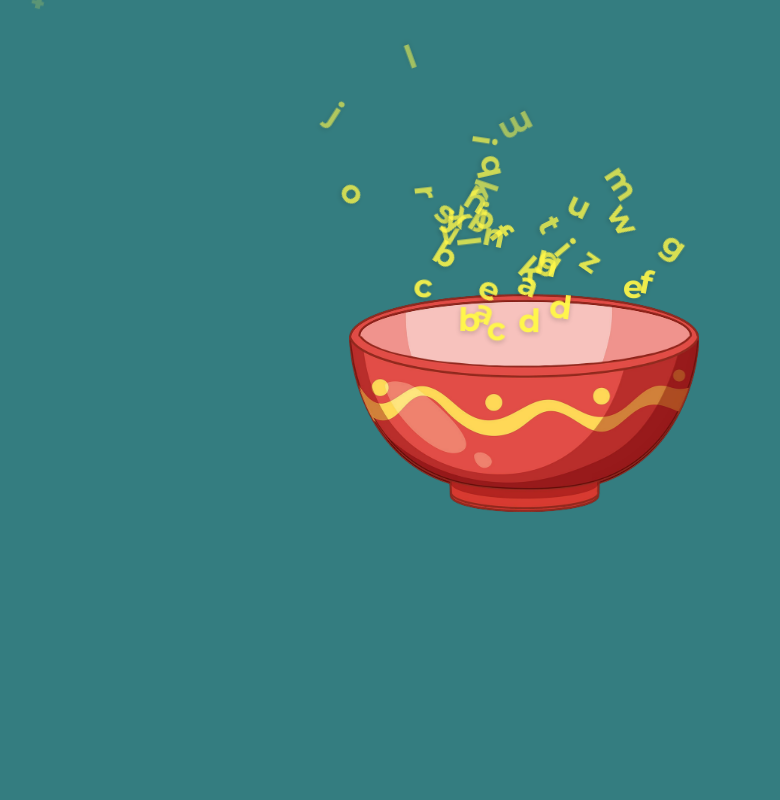
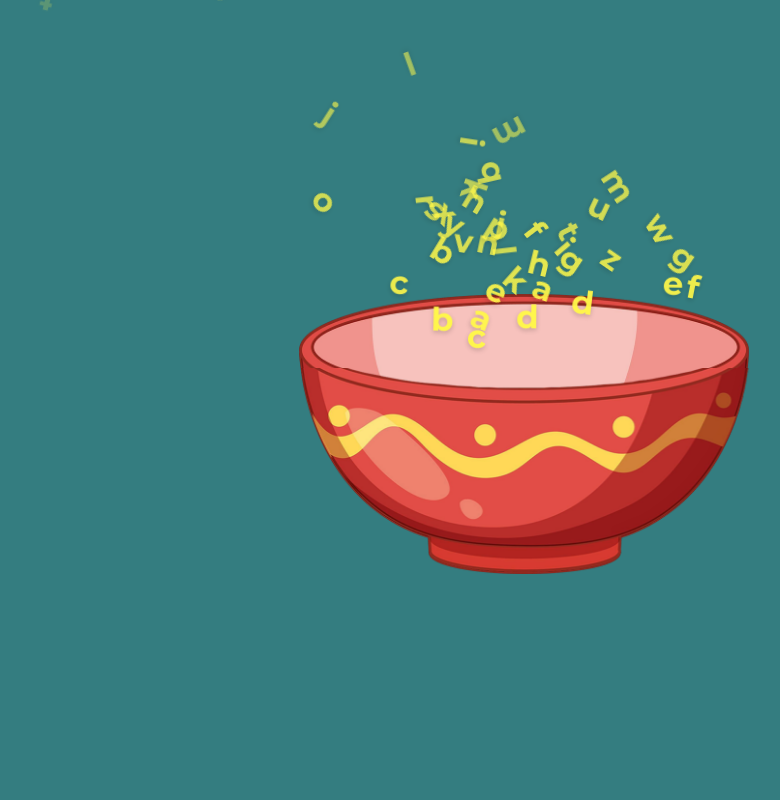
Before and after one commit to sopoour/buchstabensuppe, a Next.js app: page / in a window 1280 px wide. Shown: the top 800 px of the page, without its empty margins (116-896 px from the left). Built offline with nearby package versions, Linux system fonts and the light colour scheme.

Commit message:
Optimize how intro appears

```diff
--- a/src/components/Intro/index.tsx
+++ b/src/components/Intro/index.tsx
@@ -45,16 +45,43 @@ const Intro: FC = () => {
   const bowlRef = useRef<HTMLImageElement | null>(null);
 
   useLayoutEffect(() => {
+    let ctx = gsap.context(() => {
       if (!bowlRef.current) return;
 
       const bowlRect = bowlRef.current.getBoundingClientRect();
+
+      gsap.fromTo(
+        '#soup-bowl',
+        {
+          opacity: 0,
+          scale: 0.2,
+        },
+        {
+          scale: 1,
+          opacity: 1,
+          duration: 2,
+          ease: 'power3.out',
+        },
+      );
+
+      gsap.fromTo(
+        '#soup-bowl-front',
+        {
+          opacity: 0,
+        },
+        {
+          opacity: 1,
+          delay: 2,
+          ease: 'power3.out',
+        },
+      );
 
       letterRefs.current.forEach((el, i) => {
         if (!el) return;
 
         const startX = Math.random() * window.innerWidth;
         const startY = -100 - Math.random() * 300;
-      const gaussianRandom = 0.5 + 0.35 * (Math.random() + Math.random() - 1);
+        const gaussianRandom = 0.5 + 0.4 * (Math.random() + Math.random() - 1);
         const targetX = bowlRect.left + gaussianRandom * (bowlRect.width - 10);
         const targetY = bowlRect.top + bowlRect.height / 12;
 
@@ -74,7 +101,7 @@ const Intro: FC = () => {
         gsap.to(el, {
           duration: 7 + Math.random(),
           x: targetX,
-        y: targetY + (Math.random() * 15 - 5),
+          y: targetY + (Math.random() * 35 - 15),
           rotation: 0,
           opacity: 1,
           ease: 'bounce.out',
@@ -84,7 +111,7 @@ const Intro: FC = () => {
             gsap.to(el, {
               duration: 3 + Math.random(),
               x: `+=${Math.random() * 50 - 10}`,
-            y: `+=${Math.random() * 50 - 10}`,
+              y: `+=${Math.random() * 70 - 30}`,
               rotation: `+=${Math.random() * 30 - 15}`,
               repeat: -1,
               yoyo: true,
@@ -93,6 +120,9 @@ const Intro: FC = () => {
           },
         });
       });
+    });
+
+    return () => ctx.revert();
   }, []);
 
   return (
@@ -105,6 +135,7 @@ const Intro: FC = () => {
           alt="Suppenschale"
           ref={bowlRef}
           priority
+          id="soup-bowl"
         />
         <LettersLayer>
           {LETTERS.map((char, i) => (
@@ -118,10 +149,11 @@ const Intro: FC = () => {
           width={BowlFront.width / 3}
           height={BowlFront.height / 3}
           alt="Suppenschale-front"
+          id="soup-bowl-front"
         />
         <DragNote>
           <InfoIcon />
-          <Typography fontSize="10px">Du kannst die Buchstaben bewegen</Typography>
+          <Typography fontSize="10px">Erstelle dein eigenes Wort via Drag & Drop</Typography>
         </DragNote>
         <DragNote></DragNote>
         <ScrollArrowContainer
--- a/src/components/Intro/styles.tsx
+++ b/src/components/Intro/styles.tsx
@@ -42,26 +42,32 @@ export const ContentWrapper = styled.div`
 export const SoupBowl = styled(Image)`
   position: absolute;
   top: 36.7%;
-  left: calc(50% - 175px);
+  /*  left: 25%; */
   height: auto;
   width: 90%;
   z-index: 0;
 
   ${({ theme }) => theme.media('xs')`
-    width: 350px;
+    width: 450px;
+
+    left: calc(50% - 225px);
+    top: 36.7%;
   `}
 `;
 
 export const SoupBowlFront = styled(Image)`
   position: absolute;
-  top: 42%;
-  left: calc(50% - 175px);
+  top: 45%;
+  /* left: 25%; */
   height: auto;
   width: 90%;
   z-index: 2;
 
   ${({ theme }) => theme.media('xs')`
-    width: 350px;
+
+    width: 450px;
+    left: calc(50% - 225px);
+    top: 46%;
   `}
 `;
 
@@ -99,7 +105,7 @@ export const ScrollArrowContainer = styled.button`
     width: 25px !important;
     height: 25px !important;
     path {
-      fill: ${({ theme }) => theme.colors.fg.default};
+      fill: ${({ theme }) => theme.colors.accent.yellow};
     }
   }
 
@@ -113,8 +119,8 @@ export const ScrollArrowContainer = styled.button`
 
 export const DragNote = styled.span`
   position: absolute;
-  bottom: 30%;
-  left: calc(50% - 104px);
+  bottom: 23%;
+  left: calc(50% - 120.5px);
   ${flexRow};
   gap: 4px;
   opacity: 0;
```
Also changed, not shown: src/components/Intro/assets/bowl-front.png. Lines whose indentation alone changed are shown as unchanged.
